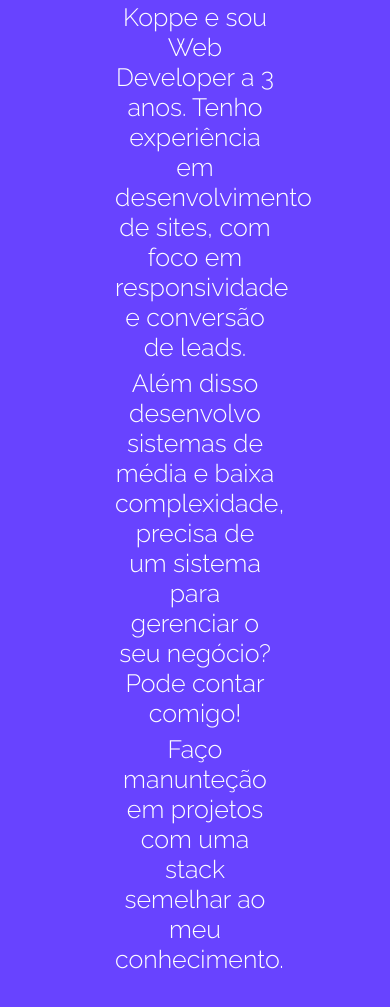
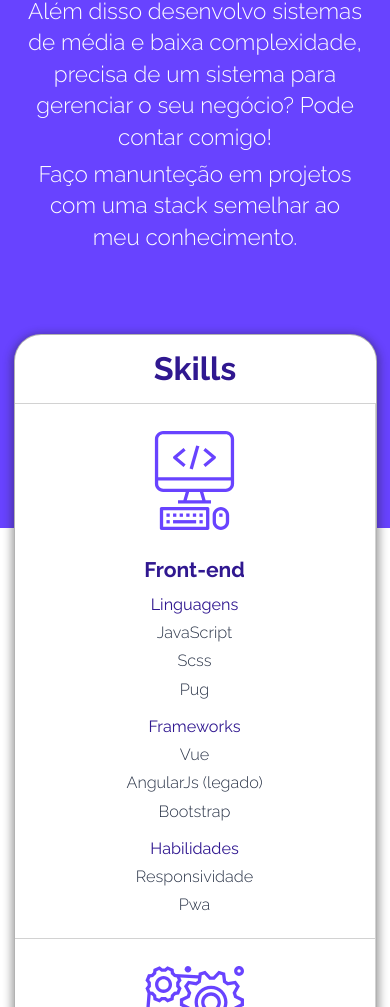
Before and after one commit to mateusKoppe/mateuskoppe.github.io, a Nuxt app: page / in a window 390 px wide. Shown: the part 993-2000 px from the top of the page. Built offline with nearby package versions, Linux system fonts and the light colour scheme.

Commit message:
Make things responsible

```diff
--- a/assets/style/base.scss
+++ b/assets/style/base.scss
@@ -3,6 +3,10 @@ html {
   font-size: 10px;
   box-sizing: border-box;
   background-color: white;
+
+  @media (max-width: 500px) {
+    font-size: 9px;
+  }
 }
 
 body {
@@ -19,6 +23,10 @@ body {
 p {
   margin-top: .2em;
   margin-bottom: .25em;
+
+  @media (max-width: 600px) {
+    line-height: 1.4;
+  }
 }
 
 .section.is-primary {
--- a/pages/index.vue
+++ b/pages/index.vue
@@ -162,6 +162,14 @@ export default {
   text-align: center;
   font-size: 2.5rem;
   padding: 0 10rem;
+
+  @media (max-width: 860px) {
+    padding: 0 10%;
+  }
+
+  @media (max-width: 400px) {
+    padding: 0 1.5rem;
+  }
 }
 
 #skills {
@@ -177,7 +185,15 @@ export default {
 
   .skill-category-wrap {
     display: grid;
-    grid-template-columns: 33.3% 33.3% 33.3%;
+    grid-template-columns: repeat(3, 33.3%);
+
+    @media (max-width: 660px) {
+      grid-template-columns: repeat(2, 50%);
+    }
+
+    @media (max-width: 470px) {
+      grid-template-columns: 100%;
+    }
   }
 
   .skill-category {
@@ -191,6 +207,10 @@ export default {
 
     &:last-child {
       border-right-width: 0px;
+
+      @media (max-width: 660px) and (min-width: 471px) {
+        grid-column: span 2;
+      }
     }
   }
 
@@ -215,6 +235,7 @@ export default {
     line-height: 1.75em;
     padding: 0;
   }
+
   .skill-category-icon {
     background-size: contain;
     background-repeat: no-repeat;
@@ -247,6 +268,14 @@ export default {
     grid-gap: 1.5rem 1.5rem;
     grid-template-columns: repeat(3, calc(33.3% - 1rem));
     justify-items: stretch;
+
+    @media (max-width: 660px) {
+      grid-template-columns: repeat(2, calc(50% - 1.5rem));
+    }
+
+    @media (max-width: 440px) {
+      grid-template-columns: 100%;
+    }
   }
 
   .project-card {
```
